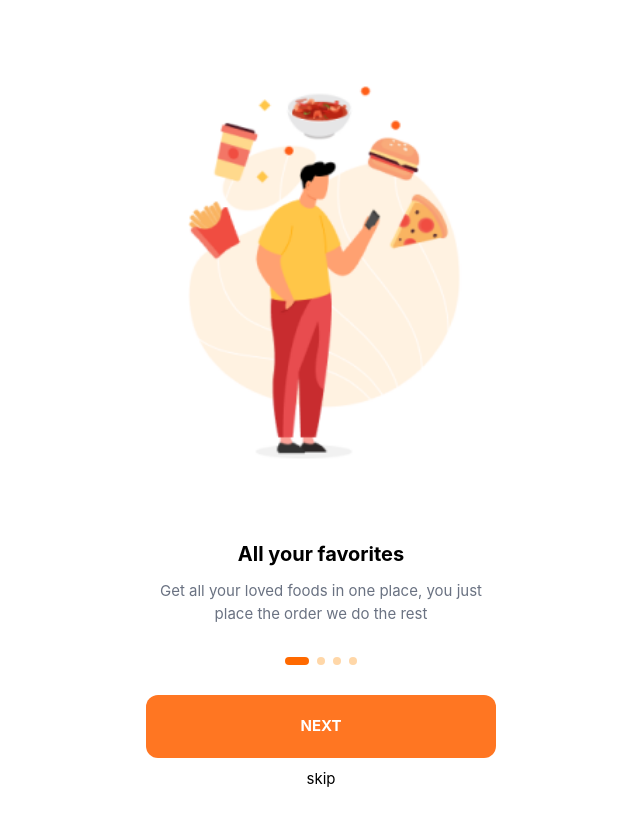
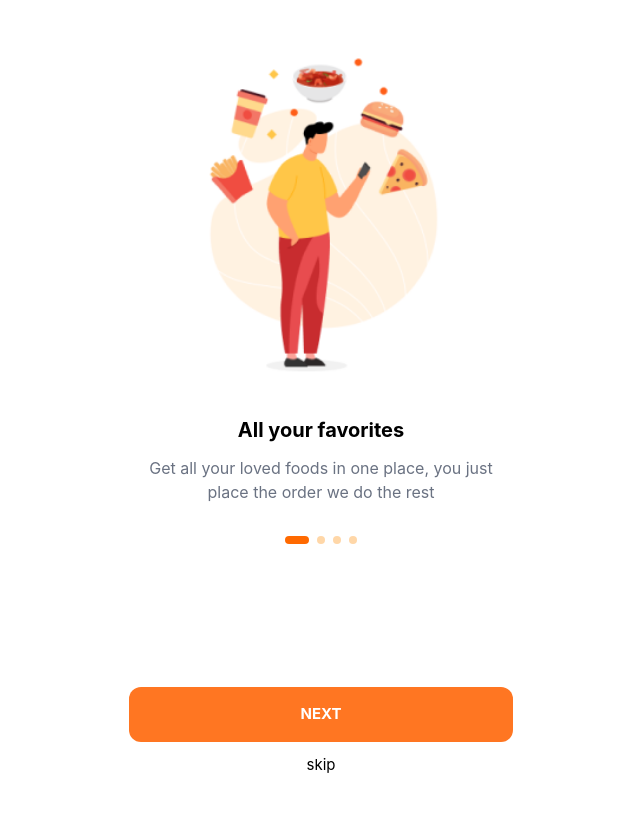
Before and after one commit to Sakthi74/food-delivery-app, a React (Vite) app in the folder Food_App/: page /slidingpage in a window 1280 px wide. Shown: the whole page, without its empty margins (319-959 px from the left). Built offline with nearby package versions, Linux system fonts and the light colour scheme.

Commit message:
Fovcarousel updated done

```diff
--- a/Food_App/src/component/FavoriteCarousel.tsx
+++ b/Food_App/src/component/FavoriteCarousel.tsx
@@ -53,24 +53,24 @@ function FavoriteCarousel() {
   }, [api]);
 
   return (
-    <div className="mt-[0px]">
-      <div className="w-full max-w-sm mx-auto">
+    <div className="flex flex-col min-h-screen justify-between">
+      <div className="w-full max-w-xs sm:max-w-sm md:max-w-md mx-auto pt-4">
         <Carousel setApi={setApi}>
           <CarouselContent>
             {slides.map((slide, index) => (
               <CarouselItem key={index}>
-                <div className="flex text-[15px] flex-col items-center px-6">
+                <div className="flex flex-col items-center px-4 sm:px-6">
                   <img
                     src={slide.image}
                     alt={slide.title}
-                    className="h-[500px] object-contain"
+                    className="h-[45vh] max-h-[400px] w-auto object-contain"
                   />
 
-                  <h2 className="mt-10 text-xl font-bold text-center">
+                  <h2 className="mt-6 sm:mt-10 text-lg sm:text-xl font-bold text-center">
                     {slide.title}
                   </h2>
 
-                  <p className="mt-3 text-center text-gray-500">
+                  <p className="mt-2 sm:mt-3 text-sm sm:text-base text-center text-gray-500 px-2">
                     {slide.description}
                   </p>
                 </div>
@@ -80,7 +80,7 @@ function FavoriteCarousel() {
         </Carousel>
 
         {/* Pagination Dots */}
-        <div className="flex justify-center gap-2 mt-8">
+        <div className="flex justify-center gap-2 mt-6 sm:mt-8">
           {slides.map((_, index) => (
             <button
               key={index}
@@ -95,11 +95,11 @@ function FavoriteCarousel() {
         </div>
       </div>
 
-      <div className="my-[30px] text-[15px]">
-        <div className="text-center mt-[10px]">
+      <div className="w-full px-6 py-6 text-[15px]">
+        <div className="text-center">
           {/* ✅ NEXT scrolls carousel, on last slide navigates to /location */}
           <button
-            className="w-[350px] py-[20px] rounded-xl bg-[#FF7622] text-white font-bold"
+            className="w-full max-w-sm mx-auto block py-4 rounded-xl bg-[#FF7622] text-white font-bold"
             onClick={() => {
               if (current === slides.length - 1) {
                 navigate("/location");
@@ -112,7 +112,7 @@ function FavoriteCarousel() {
           </button>
         </div>
 
-        <div className="text-center mt-[10px]">
+        <div className="text-center mt-3">
           <button onClick={() => navigate("/location")}>skip</button>
         </div>
       </div>
```
